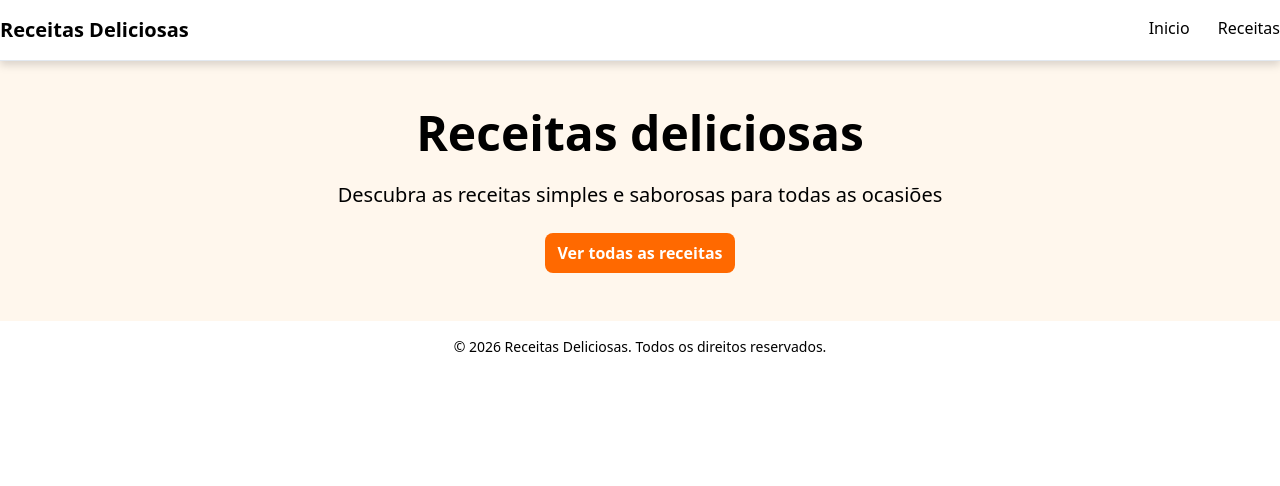
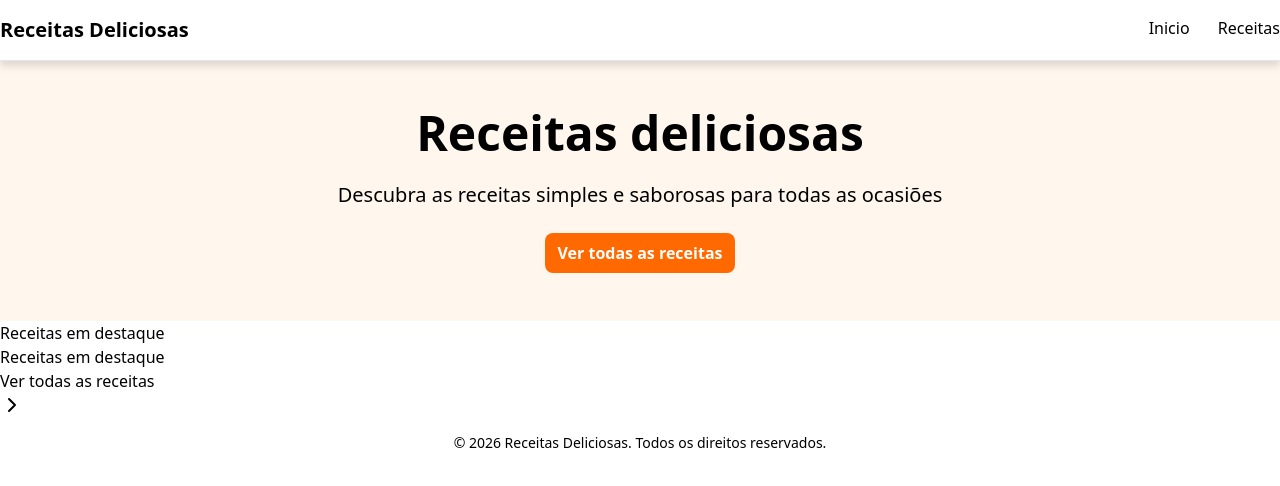
Before and after one commit to Dudruu/siteReceitas, a Next.js app: page / in a window 1280 px wide. Shown: the top 486 px of the page. Built offline with nearby package versions, Linux system fonts and the light colour scheme.

Commit message:
feat: implementação da estrutura da seção principal

```diff
--- a/package.json
+++ b/package.json
@@ -8,6 +8,7 @@
     "start": "next start"
   },
   "dependencies": {
+    "lucide-react": "^1.24.0",
     "next": "16.2.10",
     "react": "19.2.4",
     "react-dom": "19.2.4"
--- a/src/app/page.tsx
+++ b/src/app/page.tsx
@@ -1,3 +1,4 @@
+import { ChevronRight } from "lucide-react";
 import Link from "next/link";
 export default function Home() {
   return (
@@ -11,6 +12,18 @@ export default function Home() {
           </div>
         </section>
 
+        <section className="">Receitas em destaque
+        <div className="container mx-auto ">
+          <h2 className="">Receitas em destaque</h2>
+          <Link href="/receitas">Ver todas as receitas <ChevronRight /></Link>
+
+
+
+        </div>
+
+
+        </section>
+
     </main>
   );
 }
```
Also changed, not shown: 1 other file (tests, documents, lock files or other folders).
